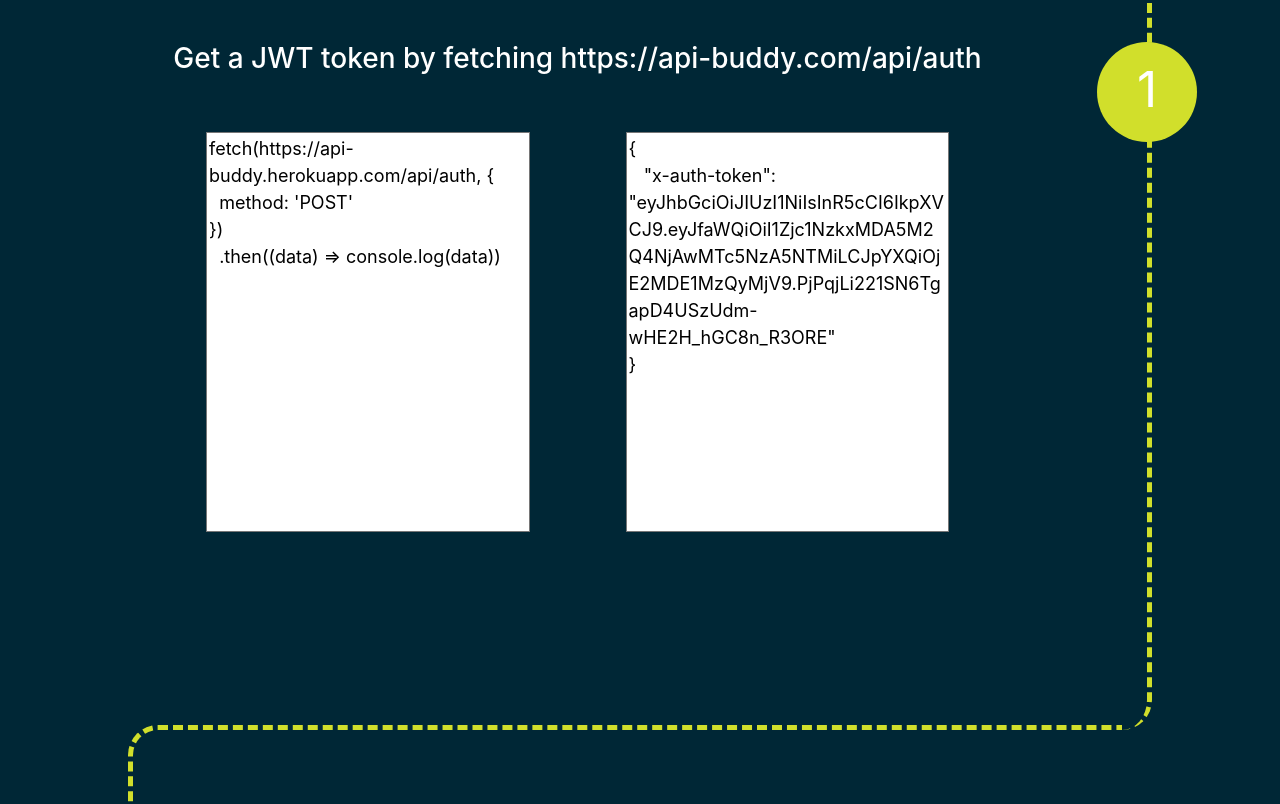
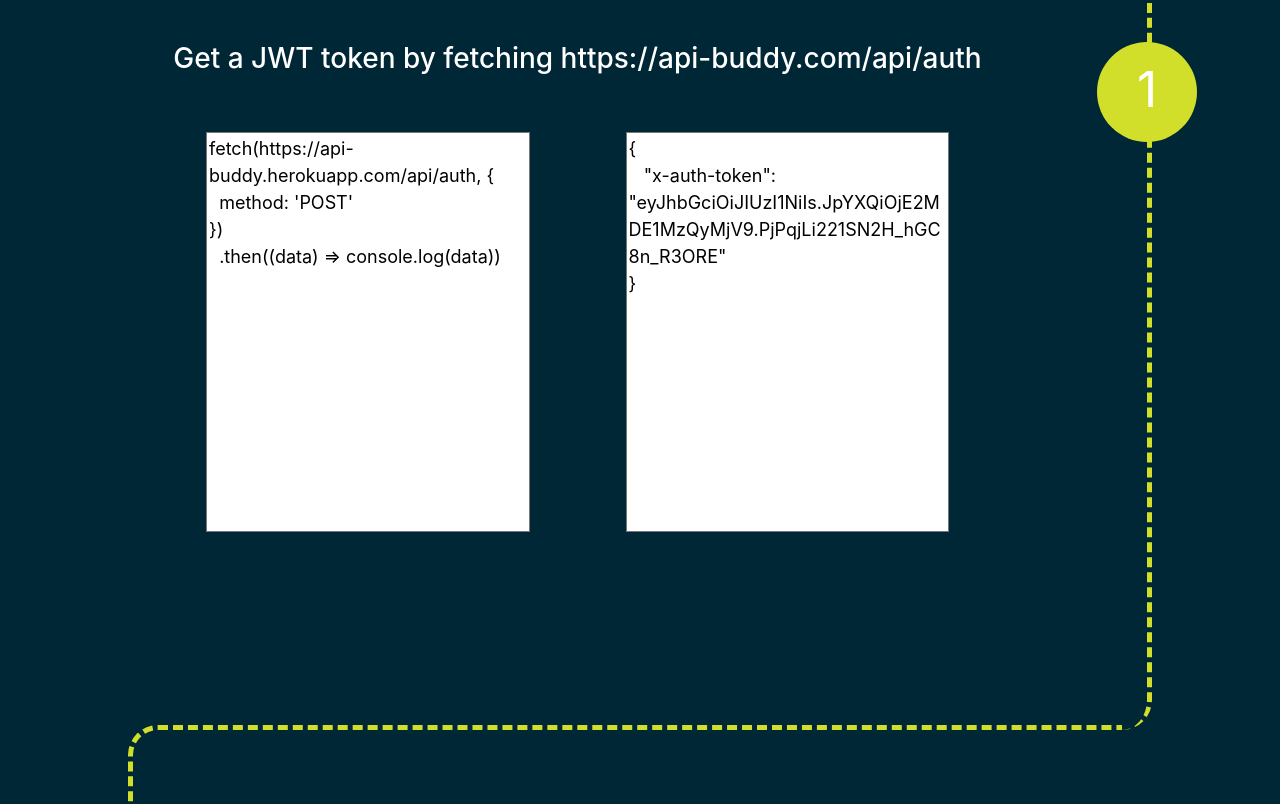
Before and after one commit to SidnevIgor/api-buddy-react, a React (Create React App) app: page / in a window 1280 px wide. Shown: the part 3320-4124 px from the top of the page. Built offline with nearby package versions, Linux system fonts and the light colour scheme.

Commit message:
Footer change

```diff
--- a/src/components/add-footer.jsx
+++ b/src/components/add-footer.jsx
@@ -5,9 +5,9 @@ export default class AddFooter extends Component {
   state = {
     query: "fetch(https://api-buddy.herokuapp.com/api/auth, {\n  method: 'POST'\n})\n  .then((data) => console.log(data))",
     items: {
-      'x-auth-token':'eyJhbGciOiJIUzI1NiIsInR5cCI6IkpXVCJ9.eyJfaWQiOiI1Zjc1NzkxMDA5M2Q4NjAwMTc5NzA5NTMiLCJpYXQiOjE2MDE1MzQyMjV9.PjPqjLi221SN6TgapD4USzUdm-wHE2H_hGC8n_R3ORE'
+      'x-auth-token':'eyJhbGciOiJIUzI1NiIs.JpYXQiOjE2MDE1MzQyMjV9.PjPqjLi221SN2H_hGC8n_R3ORE'
     },
-    itemsNew: "fetch(https://api-buddy.herokuapp.com/api/auth/customers/1, {\n  method: 'GET',\n  headers: {\n     x-auth-token: eyJhbGciOiJIUzI1NiIsInR5cCI6IkpXVCJ9.eyJfaWQiOiI1Zjc1NzkxMDA5M2Q4NjAwMTc5NzA5NTMiLCJpYXQiOjE2MDE1MzQyMjV9.PjPqjLi221SN6TgapD4USzUdm-wHE2H_hGC8n_R3ORE\n  }\n}).then((data) => console.log(data))",
+    itemsNew: "fetch(https://api-buddy.herokuapp.com/api/auth/customers/1, {\n  method: 'GET',\n  headers: {\n     x-auth-token: eyJhbGciOiJIUzI1NiIs.JpYXQiOjE2MDE1MzQyMjV9.PjPqjLi221SN2H_hGC8n_R3ORE\n  }\n}).then((data) => console.log(data))",
     itemsAnswer: {
       "customerId": 1,
       "firstName": "Evy",
```
Also changed, not shown: 1 other file (tests, documents, lock files or other folders).
